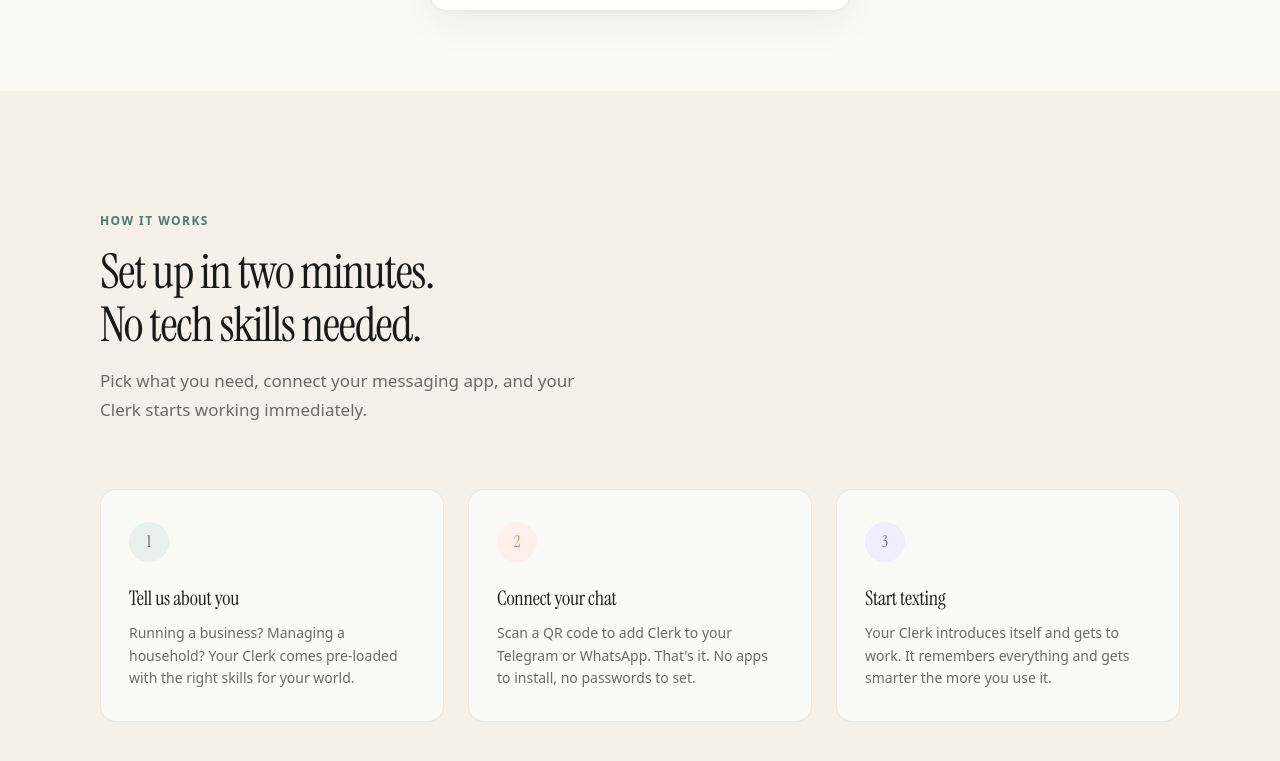
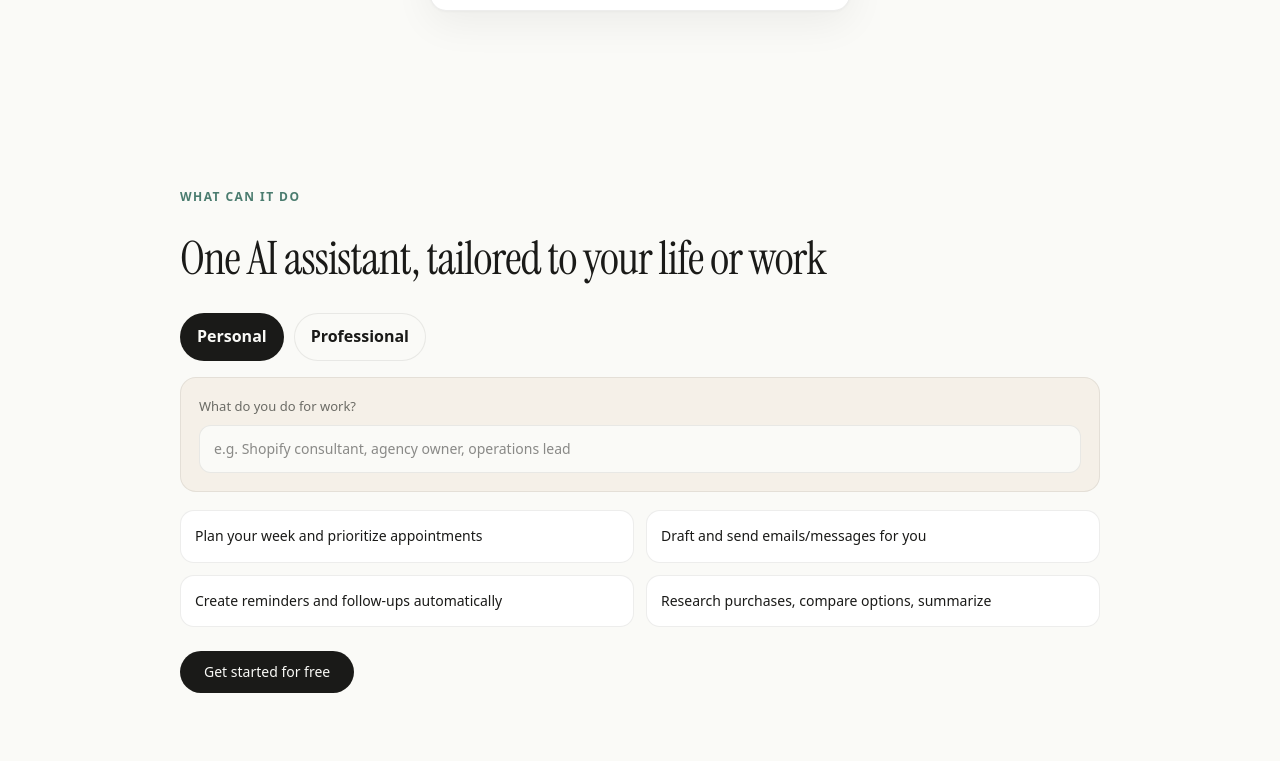
Before and after one commit to florianthompson/clerk-landing, a Next.js app: page / in a window 1280 px wide. Shown: the part 979-1740 px from the top of the page. Built offline with nearby package versions, Linux system fonts and the light colour scheme.

Commit message:
Add 'What can it do' section with personal/professional tabs, role input, task breakdown, and free CTA

```diff
--- a/src/app/page.tsx
+++ b/src/app/page.tsx
@@ -1,8 +1,30 @@
 "use client";
 
+import { useMemo, useState } from "react";
 import LiveFeed from "@/components/LiveFeed";
 
 export default function Home() {
+  const [mode, setMode] = useState<"personal" | "professional">("personal");
+  const [job, setJob] = useState("");
+
+  const tasks = useMemo(() => {
+    if (mode === "personal") {
+      return [
+        "Plan your week and prioritize appointments",
+        "Draft and send emails/messages for you",
+        "Create reminders and follow-ups automatically",
+        "Research purchases, compare options, summarize",
+      ];
+    }
+    const role = job.trim() || "your role";
+    return [
+      `Break down ${role} work into daily action tasks`,
+      "Handle inbox triage and draft client replies",
+      "Generate SOPs, checklists, and execution scripts",
+      "Track open tasks and send proactive follow-ups",
+    ];
+  }, [mode, job]);
+
   return (
     <>
       {/* NAV */}
@@ -395,6 +417,123 @@ export default function Home() {
                 />
               </div>
             </div>
+          </div>
+        </div>
+      </section>
+
+      {/* WHAT CAN IT DO */}
+      <section style={{ padding: "96px 32px", background: "var(--paper)" }}>
+        <div style={{ maxWidth: 920, margin: "0 auto" }}>
+          <p
+            style={{
+              fontSize: 12,
+              textTransform: "uppercase",
+              letterSpacing: "0.12em",
+              color: "var(--sage)",
+              fontWeight: 600,
+              marginBottom: 16,
+            }}
+          >
+            What can it do
+          </p>
+          <h2
+            style={{
+              fontFamily: "var(--font-display)",
+              fontSize: "clamp(30px, 4.2vw, 46px)",
+              fontWeight: 400,
+              letterSpacing: "-0.02em",
+              marginBottom: 18,
+            }}
+          >
+            One AI assistant, tailored to your life or work
+          </h2>
+
+          <div style={{ display: "flex", gap: 10, marginBottom: 16 }}>
+            <button
+              onClick={() => setMode("personal")}
+              style={{
+                padding: "10px 16px",
+                borderRadius: "999px",
+                border: "1px solid var(--border)",
+                background: mode === "personal" ? "var(--ink)" : "var(--paper)",
+                color: mode === "personal" ? "var(--paper)" : "var(--ink)",
+                fontWeight: 600,
+                cursor: "pointer",
+              }}
+            >
+              Personal
+            </button>
+            <button
+              onClick={() => setMode("professional")}
+              style={{
+                padding: "10px 16px",
+                borderRadius: "999px",
+                border: "1px solid var(--border)",
+                background: mode === "professional" ? "var(--ink)" : "var(--paper)",
+                color: mode === "professional" ? "var(--paper)" : "var(--ink)",
+                fontWeight: 600,
+                cursor: "pointer",
+              }}
+            >
+              Professional
+            </button>
+          </div>
+
+          <div
+            style={{
+              background: "var(--warm)",
+              border: "1px solid var(--border)",
+              borderRadius: "var(--radius)",
+              padding: 18,
+              marginBottom: 18,
+            }}
+          >
+            <label style={{ fontSize: 13, color: "var(--slate)", display: "block", marginBottom: 8 }}>
+              What do you do for work?
+            </label>
+            <input
+              value={job}
+              onChange={(e) => setJob(e.target.value)}
+              placeholder="e.g. Shopify consultant, agency owner, operations lead"
+              style={{
+                width: "100%",
+                padding: "12px 14px",
+                borderRadius: 12,
+                border: "1px solid var(--border)",
+                background: "var(--paper)",
+                fontSize: 14,
+                outline: "none",
+              }}
+            />
+          </div>
+
+          <div style={{ display: "grid", gridTemplateColumns: "1fr 1fr", gap: 12 }} className="skills-grid">
+            {tasks.map((t) => (
+              <div key={t} style={{ background: "white", border: "1px solid var(--border)", borderRadius: 14, padding: 14, fontSize: 14, color: "var(--ink)" }}>
+                {t}
+              </div>
+            ))}
+          </div>
+
+          <div style={{ marginTop: 24 }}>
+            <a
+              href="/onboard"
+              style={{
+                display: "inline-flex",
+                alignItems: "center",
+                gap: 8,
+                padding: "10px 24px",
+                borderRadius: "var(--radius-pill)",
+                fontSize: 14,
+                fontWeight: 500,
+                textDecoration: "none",
+                background: "var(--ink)",
+                color: "var(--paper)",
+                border: "none",
+              }}
+            >
+              Get started for free
+            </a>
           </div>
         </div>
       </section>
```
